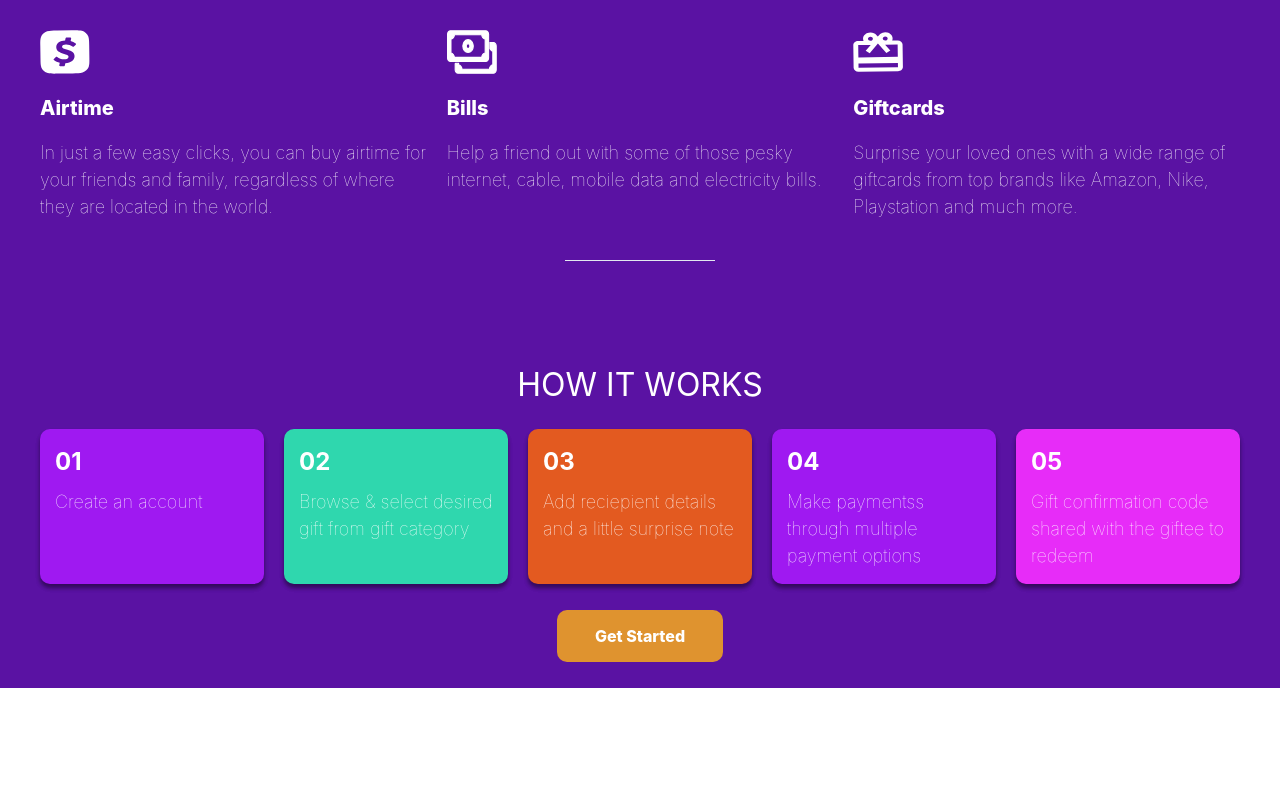
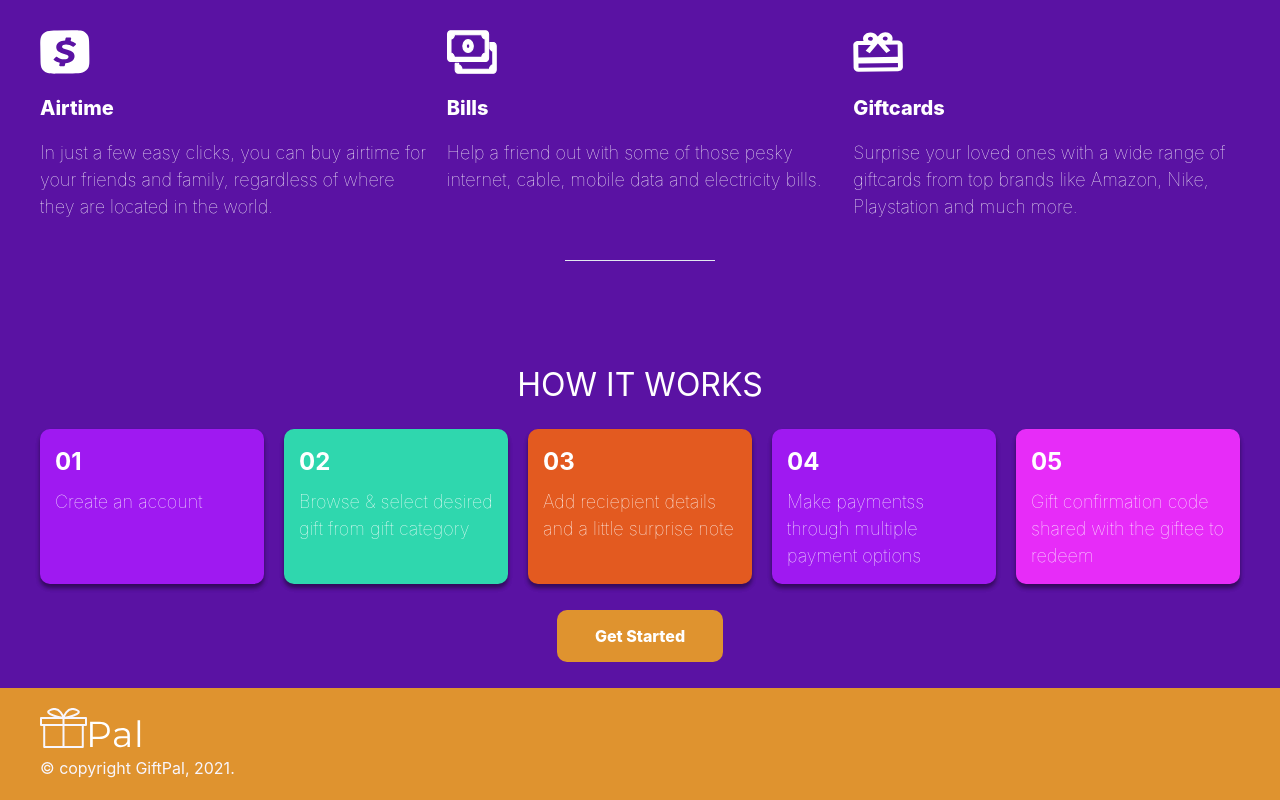
Before and after one commit to MlkMahmud/giftpal-reloadlyXflutterwave, a Next.js app: page / in a window 1280 px wide. Shown: the part 881-1681 px from the top of the page. Before the commit the page ends 1569 px from the top, so only its background shows below. Built offline with nearby package versions, Linux system fonts and the light colour scheme.

Commit message:
complete landing page

```diff
--- /dev/null
+++ b/components/LandingPage/Footer.jsx
@@ -0,0 +1,38 @@
+import { Flex, Stack, Text } from '@chakra-ui/react';
+import React from 'react';
+
+export default function Footer() {
+  return (
+    <Flex
+      as="footer"
+      bgColor="#DF932F"
+      color="white"
+      px={['2', '10']}
+      py="5"
+    >
+      <Stack spacing={2}>
+        <a href="/" aria-label="homepage">
+          <svg
+            width="101"
+            height="40"
+            fill="none"
+            xmlns="http://www.w3.org/2000/svg"
+          >
+            <path
+              d="M23.5 10.1S20.286-2.286 10.643 1.843C1 5.97 23.5 10.1 23.5 10.1Zm0 0s3.214-12.386 12.857-8.257C46 5.97 23.5 10.1 23.5 10.1Zm0 0V39 10.1ZM4.214 16.98V39h38.572V16.98H4.214ZM1 10.1v6.88h45V10.1H1Z"
+              stroke="#F8F6FD"
+              strokeWidth="2"
+              strokeLinecap="round"
+              strokeLinejoin="round"
+            />
+            <path
+              d="M59.536 13.8c3.216 0 5.736.768 7.56 2.304 1.824 1.536 2.736 3.648 2.736 6.336s-.912 4.8-2.736 6.336c-1.824 1.512-4.344 2.268-7.56 2.268h-6.768V39h-2.664V13.8h9.432Zm-.072 14.904c2.496 0 4.404-.54 5.724-1.62 1.32-1.104 1.98-2.652 1.98-4.644 0-2.04-.66-3.6-1.98-4.68-1.32-1.104-3.228-1.656-5.724-1.656h-6.696v12.6h6.696Zm22.757-8.784c2.471 0 4.367.624 5.688 1.872 1.32 1.224 1.98 3.048 1.98 5.472V39H87.44v-2.952c-.576.984-1.428 1.752-2.556 2.304-1.105.552-2.425.828-3.96.828-2.112 0-3.793-.504-5.04-1.512-1.249-1.008-1.873-2.34-1.873-3.996 0-1.608.576-2.904 1.728-3.888 1.177-.984 3.037-1.476 5.58-1.476h6.013v-1.152c0-1.632-.457-2.868-1.368-3.708-.913-.864-2.245-1.296-3.996-1.296a9.89 9.89 0 0 0-3.456.612c-1.105.384-2.053.924-2.845 1.62l-1.152-1.908c.96-.816 2.112-1.44 3.456-1.872a13.131 13.131 0 0 1 4.249-.684Zm-.9 17.244c1.44 0 2.675-.324 3.707-.972 1.032-.672 1.8-1.632 2.304-2.88v-3.096h-5.94c-3.24 0-4.86 1.128-4.86 3.384 0 1.104.42 1.98 1.26 2.628.84.624 2.016.936 3.528.936Zm16.23-24.876h2.556V39h-2.556V12.288Z"
+              fill="#fff"
+            />
+          </svg>
+        </a>
+        <Text color="#F8F6FD">© copyright GiftPal, 2021.</Text>
+      </Stack>
+    </Flex>
+  );
+}
--- /dev/null
+++ b/components/LandingPage/index.jsx
@@ -0,0 +1,19 @@
+import { Box } from '@chakra-ui/react';
+import React from 'react';
+import Footer from './Footer';
+import Header from './Header';
+import Hero from './Hero';
+import HowItWorks from './HowItWorks';
+import Products from './Products';
+
+export default function LandingPage() {
+  return (
+    <Box bgColor="#5A12A3">
+      <Header />
+      <Hero />
+      <Products />
+      <HowItWorks />
+      <Footer />
+    </Box>
+  );
+}
--- a/pages/index.jsx
+++ b/pages/index.jsx
@@ -1,17 +1,8 @@
-import { Box } from '@chakra-ui/react';
 import React from 'react';
-import Header from '../components/LandingPage/Header';
-import Hero from '../components/LandingPage/Hero';
-import HowItWorks from '../components/LandingPage/HowItWorks';
-import Products from '../components/LandingPage/Products';
+import LandingPageComponent from '../components/LandingPage';
 
-export default function Index() {
+export default function LandingPage() {
   return (
-    <Box bgColor="#5A12A3">
-      <Header />
-      <Hero />
-      <Products />
-      <HowItWorks />
-    </Box>
+    <LandingPageComponent />
   );
 }
```
